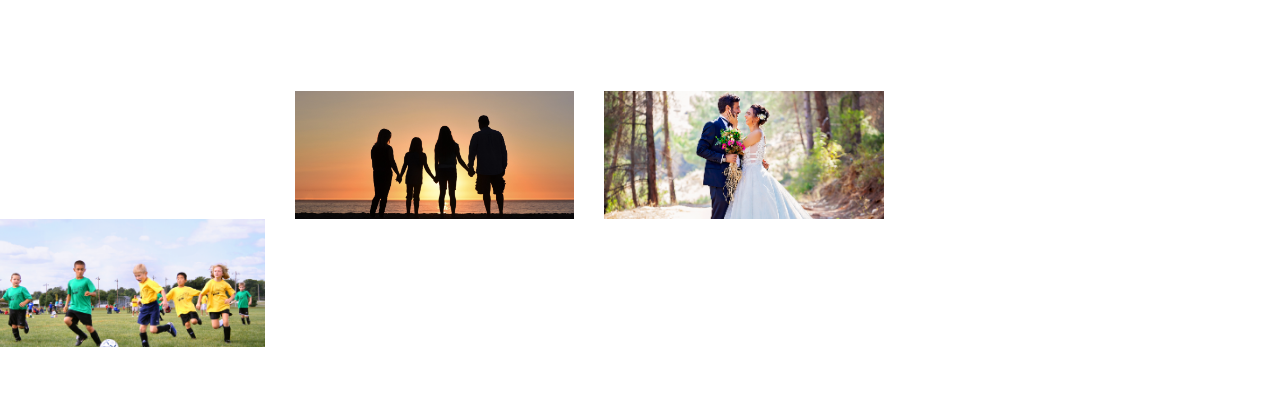
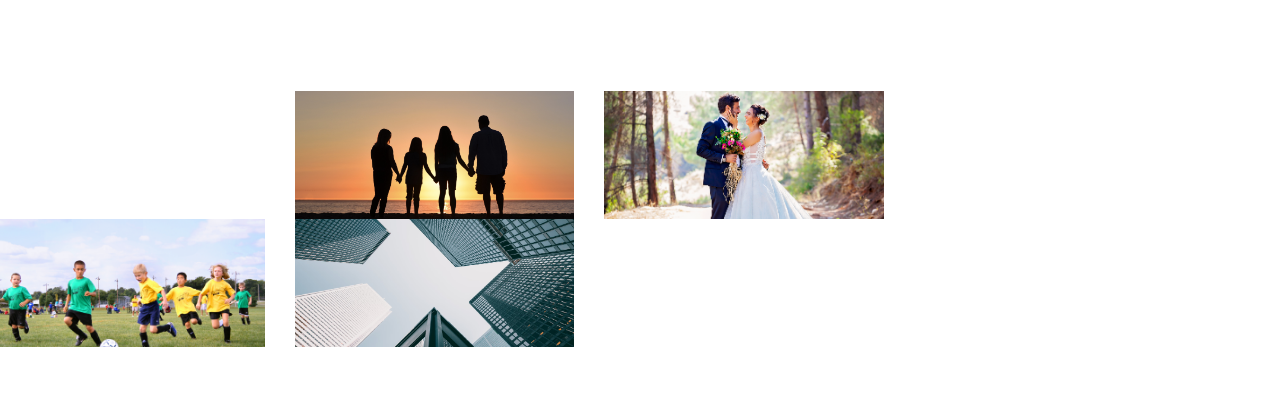
Before and after one commit to joshualee0902/FBLA_website_2020, a plain HTML site: page portfolio.html in a window 1280 px wide. Shown: the part 1071-1484 px from the top of the page. Drawn offline with Linux system fonts and the light colour scheme; files whose address does not match are found by name.

Commit message:
Update portfolio.html

```diff
--- a/portfolio.html
+++ b/portfolio.html
@@ -161,7 +161,7 @@
             </div>
           </div>
           <div class="col-md-6 col-lg-4" data-aos="fade" data-aos-delay="500">
-            <div class="p-3 p-md-5 feature-block-1 mb-5 mb-lg-0 bg" style="background-image: url('pexels-photo-374023.jpg');">
+            <div class="p-3 p-md-5 feature-block-1 mb-5 mb-lg-0 bg" style="background-image: url('pexels-photo-374023.jpeg');">
               <div class="text">
                 <h2 class="h5 text-white">Other</h2>
               </div>
```
